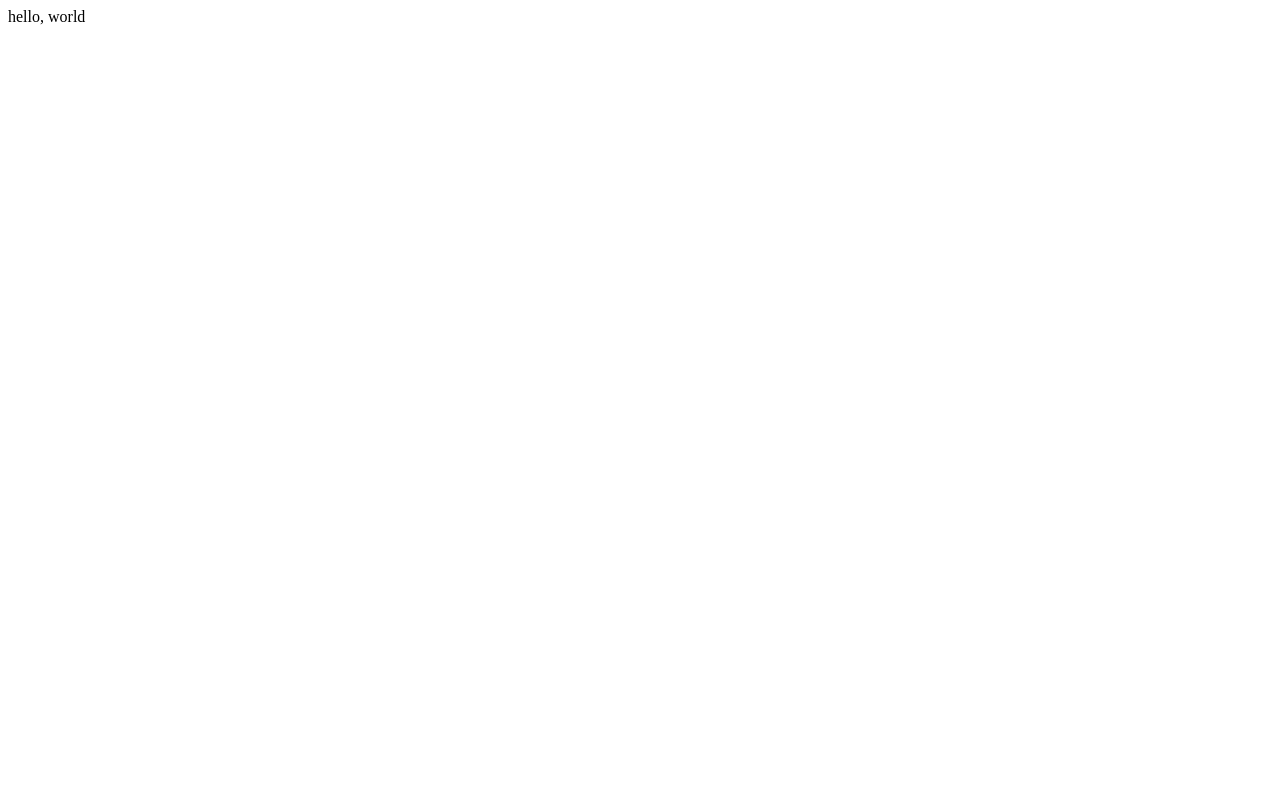
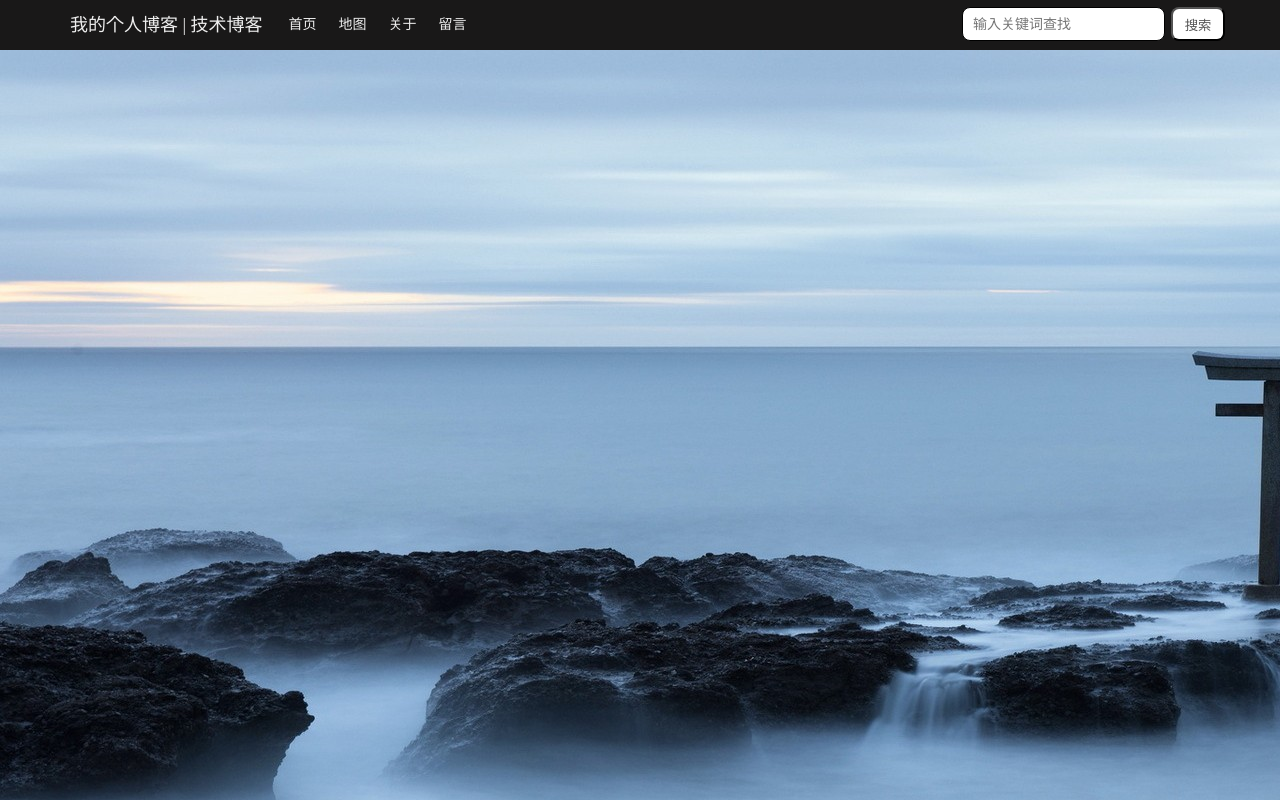
Before and after one commit to zhengxiaoqiu/PersonalBlog, a plain HTML site: page page/index.html in a window 1280 px wide. Drawn offline with Linux system fonts and the light colour scheme.

Commit message:
创建头部及其样式

```diff
--- /dev/null
+++ b/page/css/base.css
@@ -0,0 +1,80 @@
+* {
+    margin: 0px;
+    padding: 0px;
+    text-decoration: none;
+}
+
+body {
+    background-image: url("../img/bg.jpg");
+    position: relative;
+    text-align: center;
+}
+.header {
+    width: 100%;
+    height: 50px;
+    background: #191818;
+}
+
+.container {
+    position: relative;
+    width: 1170px;
+    height: 50px;
+    margin: 0 auto;
+}
+
+.title {
+    display: inline-block;
+    float: left;
+    color: #eee;
+    line-height: 50px;
+
+    margin: 0px 15px;
+    font-size: 18px;
+}
+
+.menu {
+    float: left;
+}
+
+.menu li {
+    display: inline-block;
+    float: left;
+    height: 50px;
+    width: 50px;
+    color: #eee;
+    font-size: 14px;
+    line-height: 50px;
+    text-align: center;
+}
+.menu li a{
+    color: #eee;
+}
+
+.search_bar input {
+    display: inline-block;
+    position: absolute;
+    height: 22px;
+    padding: 5px 10px;
+    border-radius: 8px;
+    outline: none;
+    border: 1px solid;
+    font-size: 14px;
+    top: 50%;
+    margin-top: -18px;
+    right: 60px;
+}
+
+.search_bar button {
+    display: inline-block;
+    position: absolute;
+    width: 54px;
+    height: 34px;
+    padding: 5px 10px;
+    border-radius: 8px;
+    top: 50%;
+    margin-top: -18px;
+    outline: none;
+    color: #555;
+    right: 0px;
+    background: white;
+}
--- a/page/index.html
+++ b/page/index.html
@@ -2,9 +2,26 @@
 <html lang="en">
 <head>
     <meta charset="UTF-8">
-    <title>Title</title>
+    <title>个人博客</title>
+    <link rel="stylesheet" href="./css/base.css">
 </head>
 <body>
-    hello, world
+    <header class="header">
+        <div class="container">
+            <a href="/" class="title">我的个人博客 | 技术博客</a>
+            <ul class="menu">
+                <li><a href="/">首页</a></li>
+                <li><a href="/">地图</a></li>
+                <li><a href="/">关于</a></li>
+                <li><a href="/">留言</a></li>
+            </ul>
+            <div class="search_bar">
+                <input type="text" placeholder="输入关键词查找">
+                <button>搜索</button>
+            </div>
+        </div>
+    </header>
+    <div class="content"></div>
+    <footer></footer>
 </body>
 </html>
```
Also changed, not shown: page/css/index.css (added), page/img/bg.jpg (added).
